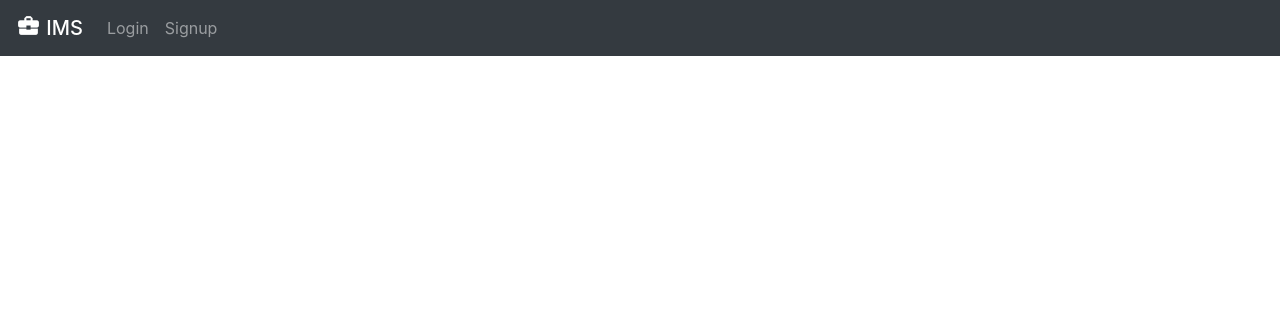
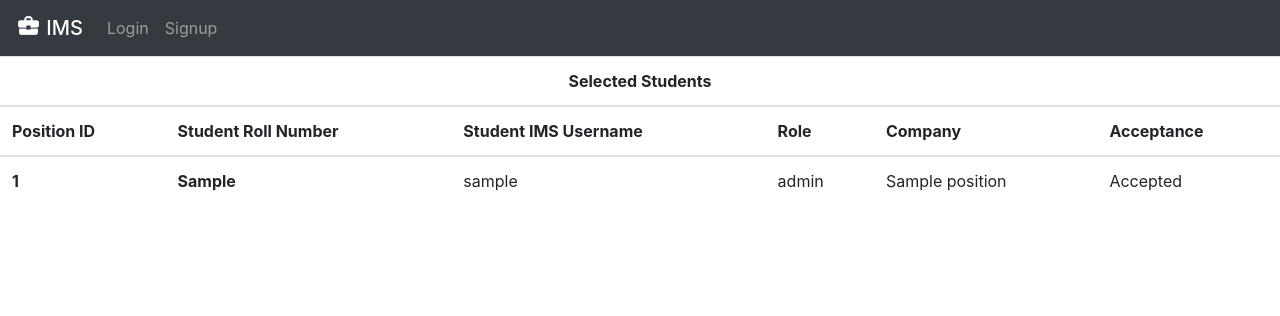
Before and after one commit to pshishod2645/IMS, a Flask app: template templates/Placecom/allInterviews.j2 in a window 1280 px wide. Shown: the top 316 px of the page. Run offline with Flask 2, Linux system fonts and the light colour scheme; the template is opened without the code that fills it: most values are stand-ins (such as "Sample title", 1, 10 or a date in 2020); parts of the project's set-up code (start-up, migrations or seed data) failed here and were passed over.

Commit message:
Added selected students in all interviews.

```diff
--- a/templates/Placecom/allInterviews.j2
+++ b/templates/Placecom/allInterviews.j2
@@ -42,4 +42,35 @@
     </table>
     <br>
 {% endfor %}
+<table class="table table-hover">
+    <thead>
+        <tr>
+            <th colspan="6" class="text-center">Selected Students</th>
+        </tr>
+        <tr>
+            <th scope="col">Position ID</th>
+            <th scope="col">Student Roll Number</th>
+            <th scope="col">Student IMS Username</th>
+            <th scope="col">Role</th>
+            <th scope="col">Company</th>
+            <th scope="col">Acceptance</th>
+        </tr>
+    </thead>
+    <tbody>
+        {% for interview in selections %}
+                <tr>
+                    <th scope="row"> {{ interview.pos_id }} </th>
+                    <th scope="row"> {{ interview.student.roll_no }} </th>
+                    <td> {{ interview.student.username }} </td>
+                    <td> {{ interview.position.role }} </td>
+                    <td> {{ interview.position.company_name }} </td>
+                    <td>
+                    {% if interview.student.selected_pos_id is not none%}
+                        {% if interview.student.selected_pos_id == interview.pos_id %}Accepted{% else %}Rejected{% endif %}
+                    {% else %}Pending{% endif %}
+                    </td>
+                </tr>
+        {% endfor %}
+    </tbody>
+</table>
 {% endblock %}
```
Also changed, not shown: routes/placecom.py (+10 -2 lines).
